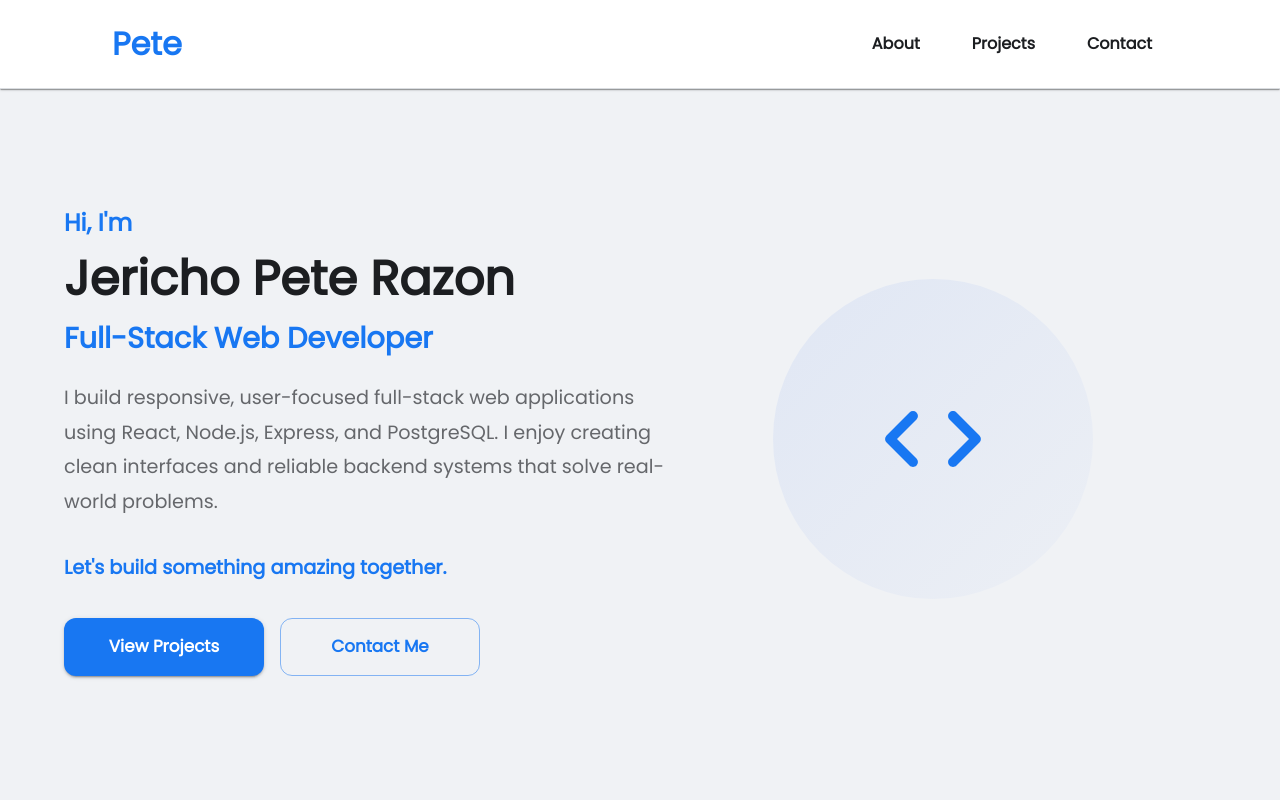
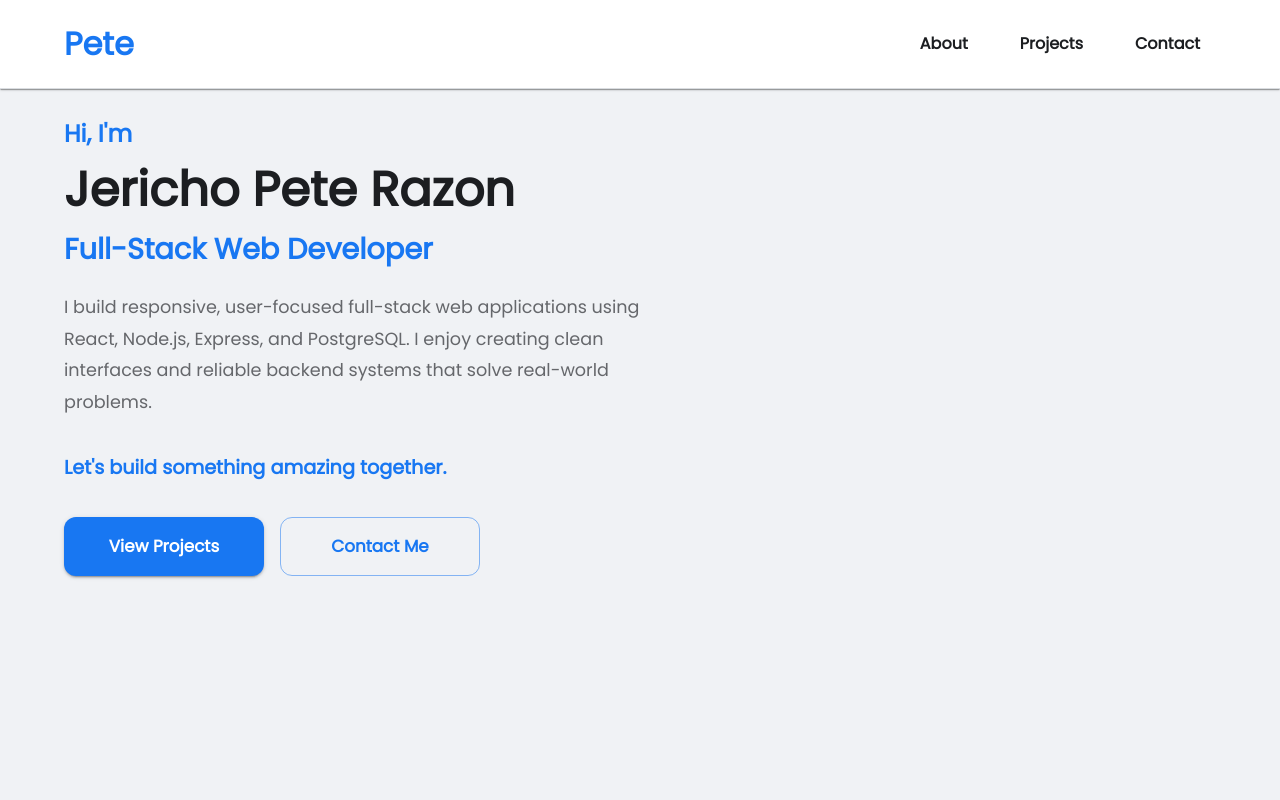
Before and after one commit to razonjericho/HTML-and-CSS-Web-Portfolio, a React (Vite) app in the folder web-portfolio/: page / in a window 1280 px wide. Shown: the top 800 px of the page. Built offline with nearby package versions, Linux system fonts and the light colour scheme.

Commit message:
refactor: simplify hero layout and remove decorative illustration

```diff
--- a/web-portfolio/src/components/Header/Header.jsx
+++ b/web-portfolio/src/components/Header/Header.jsx
@@ -27,7 +27,7 @@ function Header() {
     return (
         <Box>
             <AppBar
-                position="sticky"
+                position="fixed"
                 elevation={1}
                 sx={{
                     bgcolor: "background.paper",
@@ -43,13 +43,6 @@ function Header() {
                             display: "flex",
                             justifyContent: "space-between",
                             alignItems: "center",
-
-                            px: {
-                                xs: 2,
-                                sm: 3,
-                                md: 5,
-                                lg: 6,
-                            },
 
                             py: {
                                 xs: 2,
--- a/web-portfolio/src/sections/About/About.jsx
+++ b/web-portfolio/src/sections/About/About.jsx
@@ -76,7 +76,7 @@ function About() {
                                         xs: "1rem",
                                         sm: "1.1rem",
                                         md: "1.6rem",
-                                        lg: "1.2rem",
+                                        lg: "1rem",
                                     },
 
                                     lineHeight: 1.8,
@@ -100,7 +100,7 @@ function About() {
                                         xs: "1rem",
                                         sm: "1.1rem",
                                         md: "1.6rem",
-                                        lg: "1.2rem",
+                                        lg: "1rem",
                                     },
 
                                     lineHeight: 1.8,
@@ -124,7 +124,7 @@ function About() {
                                         xs: "1rem",
                                         sm: "1.1rem",
                                         md: "1.6rem",
-                                        lg: "1.2rem",
+                                        lg: "1rem",
                                     },
 
                                     lineHeight: 1.8,
@@ -159,7 +159,7 @@ function About() {
                                         xs: 250,
                                         sm: 320,
                                         md: 360,
-                                        lg: 420,
+                                        lg: 360,
                                     },
 
                                     aspectRatio: "1",
--- a/web-portfolio/src/sections/Hero/Hero.jsx
+++ b/web-portfolio/src/sections/Hero/Hero.jsx
@@ -17,21 +17,13 @@ function Hero() {
             }}
         >
             <Container maxWidth="lg">
-                <Grid
-                    container
-                    spacing={{
-                        xs: 6,
-                        md: 8,
-                    }}
+                <Box
                     sx={{
-                        alignItems:"center",
-                    }}
-                >
-
-                    <Grid
-                        size={{
-                            xs: 12,
-                            md: 7,
+                        maxWidth: {
+                            xs: "100%",
+                            md: 720,
+                            lg: 760,
+                        },
                     }}
                 >
                     <Typography
@@ -100,7 +92,7 @@ function Hero() {
                                 xs: "1rem",
                                 sm: "1.1rem",
                                 md: "1.6rem",
-                                    lg: "1.2rem",
+                                lg: "1.1rem",
                             },
 
                             lineHeight: 1.8,
@@ -209,42 +201,7 @@ function Hero() {
                             Contact Me
                         </Button>
                     </Stack>
-                    </Grid>
-
-                    <Grid
-                        size={{
-                            xs: 12,
-                            md: 5,
-                        }}
-                        sx={{
-                            display: {
-                                xs: "none",
-                                md: "flex",
-                            },
-                        }}
-                    >
-                        <Box
-                            sx={{
-                                width: 320,
-                                height: 320,
-                                borderRadius: "50%",
-                                background:
-                                    "linear-gradient(135deg, rgba(37,99,235,0.08), rgba(37,99,235,0.02))",
-                                display: "flex",
-                                justifyContent: "center",
-                                alignItems: "center",
-                            }}
-                        >
-                            <CodeRoundedIcon
-                                sx={{
-                                    fontSize: 120,
-                                    color: "primary.main",
-                                }}
-                            />
                 </Box>
-
-                    </Grid>
-                </Grid>
             </Container>
         </Box>
     );
```
Lines whose indentation alone changed are shown as unchanged.
